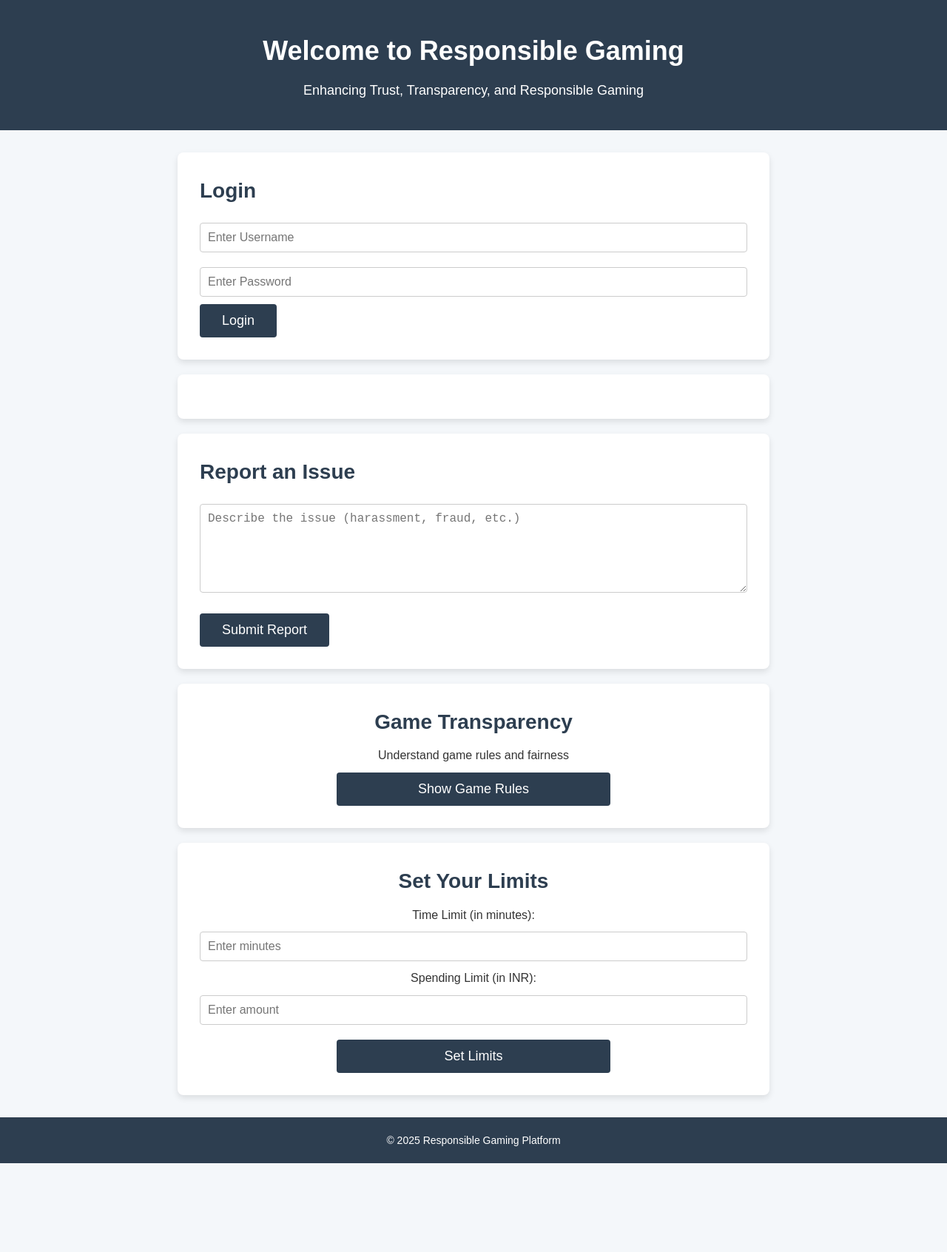
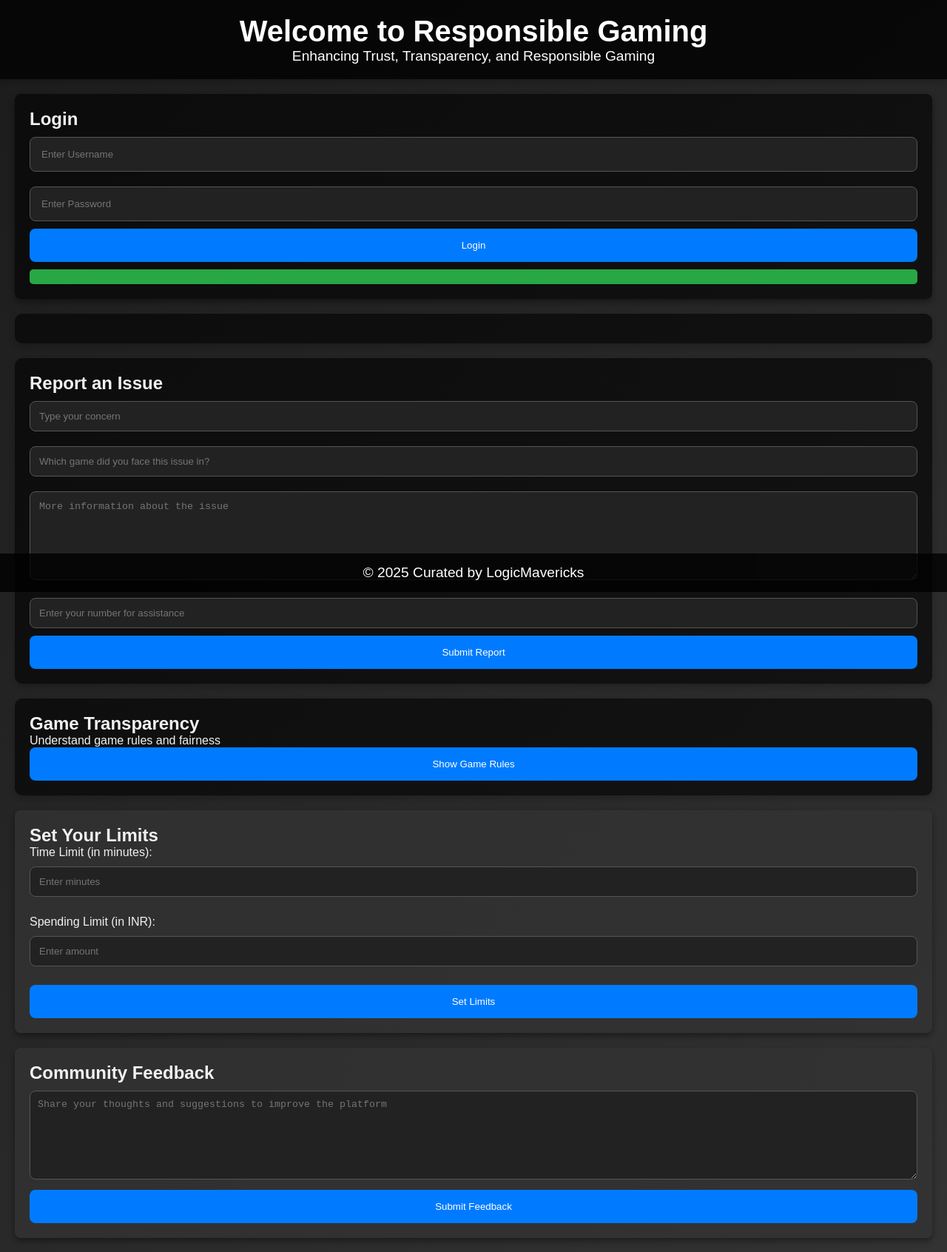
Before and after one commit to Aayushx2/gameapp, a plain HTML site: page index.html in a window 1280 px wide. Shown: the whole page at 74% size. Before the commit the page ends 1572 px from the top, so only its background shows below. Drawn offline with Linux system fonts and the light colour scheme.

Commit message:
Updated the dark theme, added game rules, and improved UI

```diff
--- a/index.html
+++ b/index.html
@@ -17,6 +17,7 @@
         <input type="text" id="username" placeholder="Enter Username">
         <input type="password" id="password" placeholder="Enter Password">
         <button onclick="login()">Login</button>
+        <div id="login-message" class="hidden"></div> <!-- Success notification -->
     </section>
 
     <section id="user-greeting">
@@ -25,8 +26,14 @@
 
     <section id="game-reporting">
         <h2>Report an Issue</h2>
-        <textarea id="report" placeholder="Describe the issue (harassment, fraud, etc.)"></textarea>
-        <button onclick="submitReport()">Submit Report</button>
+        <div id="report-form">
+            <input type="text" id="concern" placeholder="Type your concern">
+            <input type="text" id="game-name" placeholder="Which game did you face this issue in?">
+            <textarea id="report" placeholder="More information about the issue"></textarea>
+            <input type="text" id="assistance-number" placeholder="Enter your number for assistance">
+            <button onclick="submitReport()">Submit Report</button>
+        </div>
+        <div id="follow-up-questions" class="hidden"></div>
     </section>
 
     <section id="game-transparency">
@@ -37,15 +44,34 @@
 
     <section id="responsible-gaming">
         <h2>Set Your Limits</h2>
-        <label for="time-limit">Time Limit (in minutes):</label>
-        <input type="number" id="time-limit" placeholder="Enter minutes">
-        <label for="spending-limit">Spending Limit (in INR):</label>
-        <input type="number" id="spending-limit" placeholder="Enter amount">
+        <div class="limit-input">
+            <label for="time-limit">Time Limit (in minutes):</label>
+            <input type="number" id="time-limit" placeholder="Enter minutes">
+        </div>
+        <div class="limit-input">
+            <label for="spending-limit">Spending Limit (in INR):</label>
+            <input type="number" id="spending-limit" placeholder="Enter amount">
+        </div>
         <button onclick="setLimits()">Set Limits</button>
     </section>
 
+    <!-- Game Rules Modal -->
+    <div id="game-rules-modal" class="modal">
+        <div class="modal-content">
+            <span class="close-btn" onclick="closeModal()">&times;</span>
+            <h2>Game Rules</h2>
+            <div id="rules-list"></div>
+        </div>
+    </div>
+
+    <section id="community-feedback">
+        <h2>Community Feedback</h2>
+        <textarea id="community-suggestion" placeholder="Share your thoughts and suggestions to improve the platform"></textarea>
+        <button onclick="submitFeedback()">Submit Feedback</button>
+    </section>
+
     <footer>
-        <p>&copy; 2025 Responsible Gaming Platform</p>
+        <p>&copy; 2025 Curated by LogicMavericks</p>
     </footer>
 
     <script src="script.js"></script>
--- a/script.js
+++ b/script.js
@@ -1,73 +1,149 @@
-// Function to submit a report
+// Function to handle login
+function login() {
+    const username = document.getElementById('username').value;
+    const password = document.getElementById('password').value;
+
+    if (username && password) {
+        // Store username in localStorage
+        localStorage.setItem('username', username);
+
+        // Show login success message in a gamer style
+        const message = document.getElementById('login-message');
+        message.textContent = `Welcome, ${username}! Login Successful!`;
+        message.classList.remove('hidden');
+
+        // Clear login fields
+        document.getElementById('username').value = '';
+        document.getElementById('password').value = '';
+    } else {
+        alert("Please enter username and password.");
+    }
+}
+
+// Function to submit report and ask follow-up questions
 function submitReport() {
+    const concern = document.getElementById('concern').value;
+    const gameName = document.getElementById('game-name').value;
     const reportText = document.getElementById('report').value;
+    const assistanceNumber = document.getElementById('assistance-number').value;
 
-    if (reportText === "") {
-        alert("Please describe the issue!");
+    if (!concern || !gameName || !reportText || !assistanceNumber) {
+        alert("Please fill out all fields.");
         return;
     }
 
     const reportData = {
-        issue: reportText,
+        concern,
+        gameName,
+        report: reportText,
+        assistanceNumber,
         timestamp: new Date().toLocaleString()
     };
 
-    // Store report data in localStorage (mocked as a simple database)
+    // Store report data in localStorage
     let reports = JSON.parse(localStorage.getItem('reports')) || [];
     reports.push(reportData);
     localStorage.setItem('reports', JSON.stringify(reports));
 
     alert("Report submitted successfully!");
-    document.getElementById('report').value = ""; // Clear the text area
+
+    // Clear report fields
+    document.getElementById('concern').value = '';
+    document.getElementById('game-name').value = '';
+    document.getElementById('report').value = '';
+    document.getElementById('assistance-number').value = '';
 }
 
-// Function to show game rules
+// Function to show game rules for 10 games
 function showGameRules() {
-    alert("Game rules: The game is based on skill. Your performance depends on your actions, not on luck.");
+    const gameRules = {
+        "PUBG": [
+            "No cheating or using hacks.",
+            "Respect other players and play fairly.",
+            "Follow the game's age rating guidelines."
+        ],
+        "Minecraft": [
+            "Respect the game community.",
+            "No griefing or destroying others' builds.",
+            "Use in-game resources fairly."
+        ],
+        "Fortnite": [
+            "Play responsibly, no cheating.",
+            "Respect the age rating and game content.",
+            "Avoid toxic behavior."
+        ],
+        "Apex Legends": [
+            "Play as a team and communicate.",
+            "No trolling or throwing the game.",
+            "Follow the code of conduct."
+        ],
+        "League of Legends": [
+            "Be respectful to teammates and opponents.",
+            "No trolling, spamming, or flaming.",
+            "Play for the fun of the game."
+        ],
+        "Valorant": [
+            "No cheating, using hacks, or exploiting.",
+            "Communicate and coordinate with your team.",
+            "Maintain sportsmanship."
+        ],
+        "Call of Duty": [
+            "Play fairly and respect the rules.",
+            "Avoid using unfair advantages.",
+            "Respect other players."
+        ],
+        "Overwatch": [
+            "Work as a team and coordinate.",
+            "No harassment or toxic behavior.",
+            "Follow the community guidelines."
+        ],
+        "Rocket League": [
+            "No cheating or using exploits.",
+            "Respect the community and players.",
+            "Don't ruin the fun for others."
+        ],
+        "FIFA": [
+            "Play the game fairly.",
+            "Respect the rules of the game.",
+            "No abusive language or behavior."
+        ]
+    };
+
+    let rulesHTML = '';
+    for (const [game, rules] of Object.entries(gameRules)) {
+        rulesHTML += `<h3>${game}</h3><ul>`;
+        rules.forEach(rule => {
+            rulesHTML += `<li>${rule}</li>`;
+        });
+        rulesHTML += '</ul>';
+    }
+
+    // Show the modal with all rules
+    document.getElementById('rules-list').innerHTML = rulesHTML;
+    document.getElementById('game-rules-modal').style.display = "block";
 }
 
-// Function to set time and spending limits
-function setLimits() {
-    const timeLimit = document.getElementById('time-limit').value;
-    const spendingLimit = document.getElementById('spending-limit').value;
+// Function to close the modal
+function closeModal() {
+    document.getElementById('game-rules-modal').style.display = "none";
+}
 
-    if (!timeLimit || !spendingLimit) {
-        alert("Please set both time and spending limits.");
+// Function to submit community feedback
+function submitFeedback() {
+    const feedback = document.getElementById('community-suggestion').value;
+
+    if (!feedback) {
+        alert("Please provide feedback.");
         return;
     }
 
-    const limits = {
-        timeLimit: timeLimit,
-        spendingLimit: spendingLimit
-    };
+    // Store feedback in localStorage
+    let feedbackData = JSON.parse(localStorage.getItem('feedback')) || [];
+    feedbackData.push({ feedback, timestamp: new Date().toLocaleString() });
+    localStorage.setItem('feedback', JSON.stringify(feedbackData));
 
-    // Store limits data in localStorage
-    localStorage.setItem('limits', JSON.stringify(limits));
+    alert("Thank you for your feedback!");
 
-    alert("Limits set successfully!");
+    // Clear the feedback field
+    document.getElementById('community-suggestion').value = '';
 }
-
-// Function for User Login
-function login() {
-    const username = document.getElementById('username').value;
-    const password = document.getElementById('password').value;
-
-    if (username && password) {
-        // Store username in localStorage (basic authentication simulation)
-        localStorage.setItem('username', username);
-        alert("Login successful!");
-        displayUserData(); // Optional: Display logged-in user data
-    } else {
-        alert("Please enter username and password.");
-    }
-}
-
-// Function to display logged-in user data (for personalization)
-function displayUserData() {
-    const username = localStorage.getItem('username');
-    if (username) {
-        alert(`Welcome, ${username}!`);
-        // Optionally display username on the page
-        document.getElementById('user-greeting').innerText = `Welcome, ${username}!`;
-    }
-}
--- a/styles.css
+++ b/styles.css
@@ -1,4 +1,4 @@
-/* Global Styles */
+/* Basic Reset */
 * {
     margin: 0;
     padding: 0;
@@ -6,146 +6,220 @@
 }
 
 body {
-    font-family: 'Arial', sans-serif;
-    background-color: #f4f7fa;
-    color: #333;
-    line-height: 1.6;
+    font-family: Arial, sans-serif;
+    background: linear-gradient(135deg, #1c1c1c, #333333);
+    color: #f1f1f1;
+    margin: 0;
+    padding: 0;
 }
 
+/* Header Styles */
 header {
+    background-color: rgba(0, 0, 0, 0.8);
+    color: #fff;
+    padding: 20px;
     text-align: center;
-    background-color: #2d3e50;
-    color: #fff;
-    padding: 40px 20px;
-    margin-bottom: 30px;
+    box-shadow: 0 4px 8px rgba(0, 0, 0, 0.2);
 }
 
 header h1 {
-    font-size: 36px;
-    margin-bottom: 10px;
+    font-size: 2.5em;
+    font-weight: 700;
 }
 
 header p {
+    font-size: 1.2em;
+    font-weight: 400;
+}
+
+/* Login Section Styles */
+#login {
+    background-color: rgba(0, 0, 0, 0.6);
+    padding: 20px;
+    border-radius: 8px;
+    margin: 20px;
+    box-shadow: 0 4px 8px rgba(0, 0, 0, 0.4);
+}
+
+#login input[type="text"], #login input[type="password"] {
+    width: 100%;
+    padding: 15px;
+    margin: 10px 0;
+    border-radius: 8px;
+    border: 1px solid #555;
+    background-color: #222;
+    color: #fff;
+}
+
+#login button {
+    width: 100%;
+    padding: 15px;
+    background-color: #007bff;
+    color: white;
+    border: none;
+    border-radius: 8px;
+    cursor: pointer;
+}
+
+#login button:hover {
+    background-color: #0056b3;
+}
+
+/* Login Success Message */
+#login-message {
+    margin-top: 10px;
+    background-color: #28a745;
+    color: white;
+    padding: 10px;
+    border-radius: 5px;
+    font-weight: bold;
     font-size: 18px;
-    margin-top: 5px;
+    text-align: center;
 }
 
 /* Section Styles */
 section {
-    max-width: 800px;
-    margin: 20px auto;
+    margin: 20px;
     padding: 20px;
-    background-color: #fff;
-    border-radius: 8px;
-    box-shadow: 0 4px 8px rgba(0, 0, 0, 0.1);
-}
-
-h2 {
-    font-size: 24px;
-    margin-bottom: 10px;
-    color: #2d3e50;
+    border-radius: 10px;
+    background: rgba(0, 0, 0, 0.6);
+    box-shadow: 0 4px 8px rgba(0, 0, 0, 0.2);
 }
 
 /* Input Fields */
-input[type="text"],
-input[type="password"],
-input[type="number"],
-textarea {
+input[type="text"], input[type="number"], textarea {
     width: 100%;
-    padding: 10px;
+    padding: 12px;
     margin: 10px 0;
-    border: 1px solid #ccc;
-    border-radius: 4px;
-    font-size: 16px;
-    transition: border-color 0.3s;
+    border-radius: 8px;
+    border: 1px solid #555;
+    background-color: #222;
+    color: #fff;
 }
 
-input[type="text"]:focus,
-input[type="password"]:focus,
-input[type="number"]:focus,
-textarea:focus {
-    border-color: #2d3e50;
-    outline: none;
+textarea {
+    height: 120px;
 }
 
-/* Buttons */
 button {
     width: 100%;
-    padding: 12px;
-    background-color: #2d3e50;
-    color: #fff;
-    font-size: 18px;
+    padding: 15px;
+    background-color: #007bff;
+    color: white;
     border: none;
-    border-radius: 4px;
+    border-radius: 8px;
     cursor: pointer;
-    transition: background-color 0.3s;
 }
 
 button:hover {
-    background-color: #1a2b37;
+    background-color: #0056b3;
 }
 
-/* Responsive Design */
-@media screen and (min-width: 768px) {
-    section {
-        padding: 30px;
-    }
-
-    button {
-        width: auto;
-        display: inline-block;
-        padding: 12px 30px;
-    }
-
-    h1 {
-        font-size: 40px;
-    }
-
-    h2 {
-        font-size: 28px;
-    }
+/* Modal Styling */
+.modal {
+    display: none;
+    position: fixed;
+    z-index: 1;
+    left: 0;
+    top: 0;
+    width: 100%;
+    height: 100%;
+    overflow: auto;
+    background-color: rgba(0, 0, 0, 0.4);
 }
 
-/* Footer */
-footer {
-    text-align: center;
-    background-color: #2d3e50;
-    color: #fff;
+.modal-content {
+    background-color: #444;
     padding: 20px;
-    margin-top: 30px;
-    font-size: 14px;
+    margin: 10% auto;
+    width: 80%;
+    max-width: 600px;
+    border-radius: 8px;
+    box-shadow: 0 4px 8px rgba(0, 0, 0, 0.4);
 }
 
-/* Special Section Styles */
-#user-greeting {
-    margin-top: 20px;
-    font-size: 18px;
+.close-btn {
+    color: #aaa;
+    font-size: 28px;
     font-weight: bold;
-    color: #2d3e50;
-    text-align: center;
+    position: absolute;
+    top: 10px;
+    right: 20px;
 }
 
-#game-reporting textarea {
-    height: 120px;
+.close-btn:hover,
+.close-btn:focus {
+    color: white;
+    cursor: pointer;
 }
 
-#game-transparency,
+/* Set Your Limits Styles */
 #responsible-gaming {
-    text-align: center;
+    background-color: rgba(50, 50, 50, 0.8);
+    padding: 20px;
+    border-radius: 8px;
+    box-shadow: 0 4px 8px rgba(0, 0, 0, 0.4);
 }
 
-/* Adding a nice effect to the game reporting section */
-#game-reporting button {
-    margin-top: 10px;
+.limit-input {
+    margin-bottom: 15px;
 }
 
-#game-transparency button,
-#responsible-gaming button {
-    width: 50%;
-    margin-top: 10px;
+.limit-input input {
+    padding: 12px;
+    border: 1px solid #555;
+    border-radius: 8px;
+    width: 100%;
+    background-color: #222;
+    color: #fff;
 }
 
-/* Floating Button for Better UX */
-button:active {
-    transform: scale(0.98);
+/* Community Feedback */
+#community-feedback {
+    margin-top: 20px;
+    padding: 20px;
+    background-color: rgba(50, 50, 50, 0.8);
+    border-radius: 8px;
+    box-shadow: 0 4px 8px rgba(0, 0, 0, 0.4);
 }
+
+#community-feedback textarea {
+    width: 100%;
+    height: 120px;
+    padding: 10px;
+    border-radius: 8px;
+    border: 1px solid #555;
+    background-color: #222;
+    color: #fff;
+}
+
+/* Footer Styles */
+footer {
+    background-color: rgba(0, 0, 0, 0.8);
+    color: #fff;
+    padding: 15px;
+    text-align: center;
+    position: fixed;
+    width: 100%;
+    bottom: 0;
+}
+
+footer p {
+    font-size: 1.2em;
+}
+
+/* Hover Effects */
+button:hover {
+    background-color: #0056b3;
+}
+
+input[type="text"]:focus, input[type="number"]:focus, textarea:focus {
+    outline: none;
+    border-color: #007bff;
+    background-color: #333;
+}
+
+/* Transition Effects */
+* {
+    transition: all 0.3s ease;
+}
```
